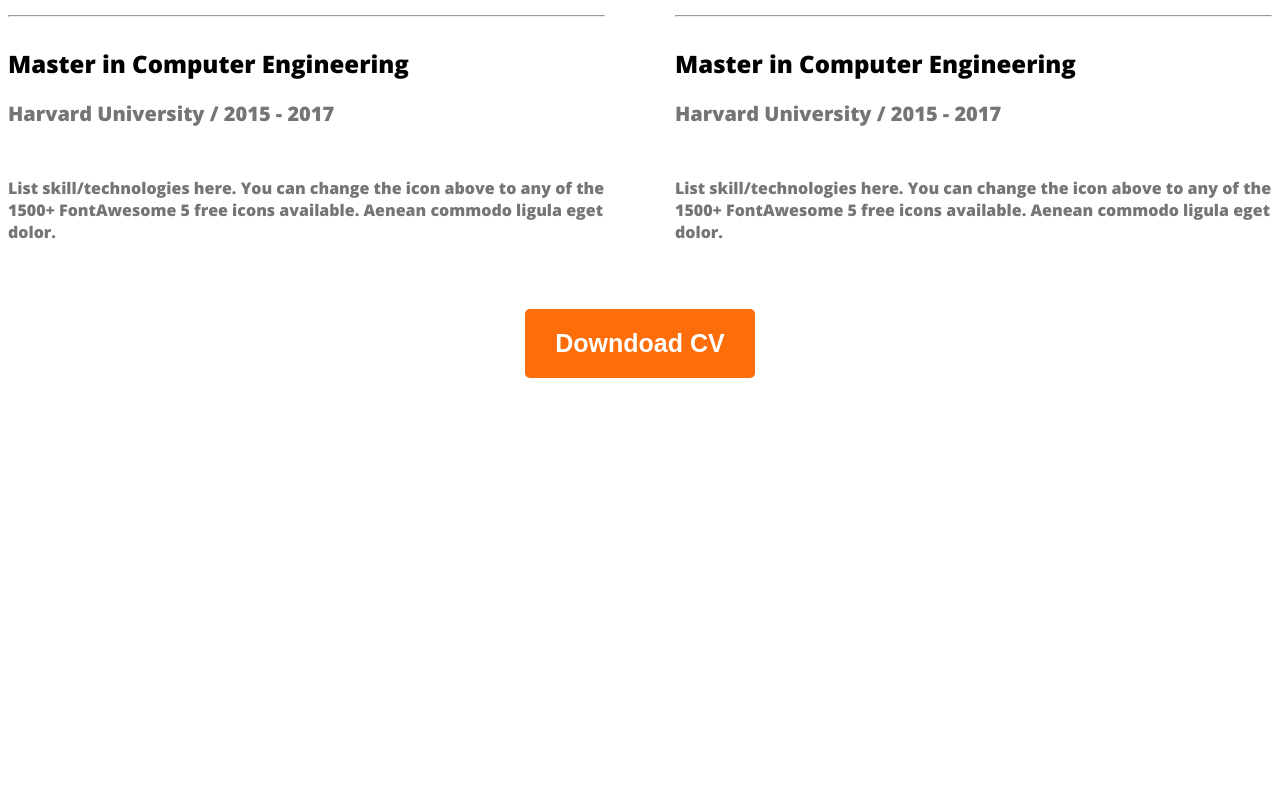
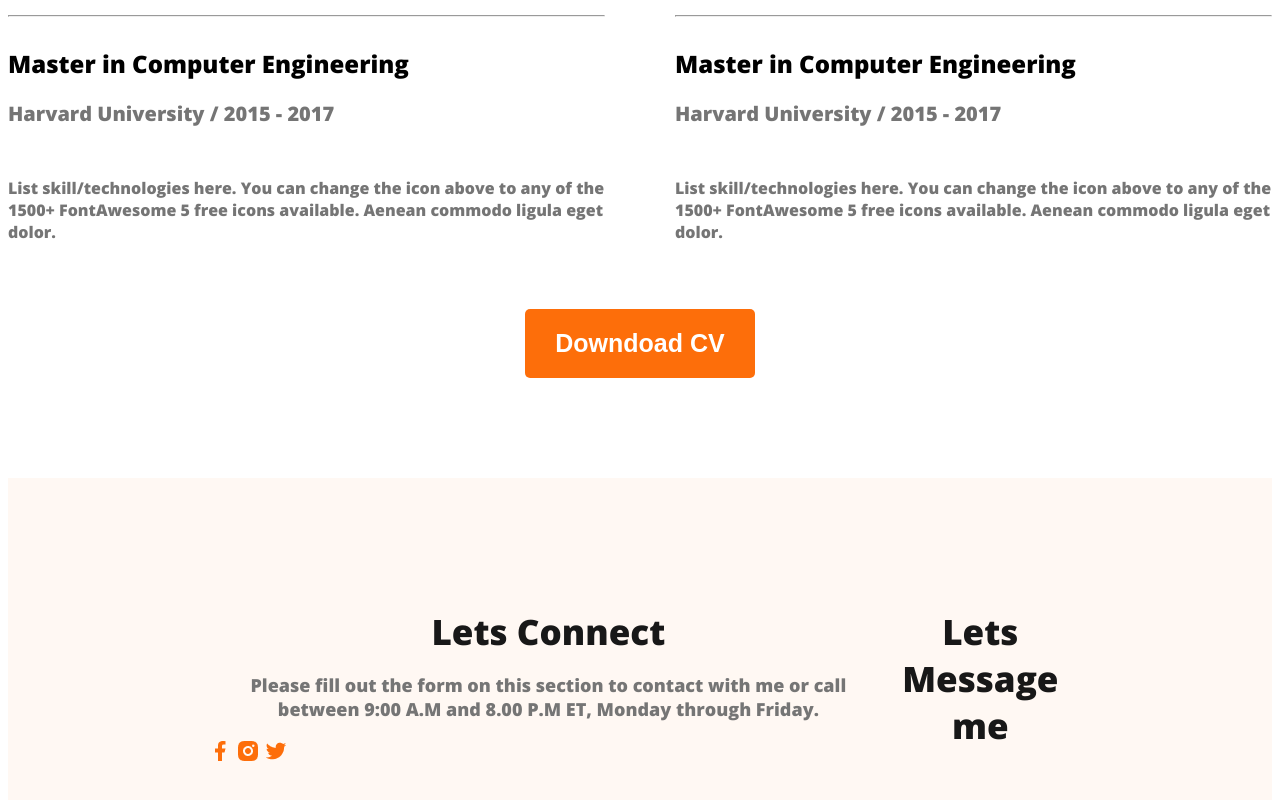
Before and after one commit to hameem03/web-developer-portfolio, a plain HTML site: page index.html in a window 1280 px wide. Shown: the part 3069-3869 px from the top of the page. Before the commit the page ends 3455 px from the top, so only its background shows below. Drawn offline with nearby package versions, Linux system fonts and the light colour scheme.

Commit message:
basic footer

```diff
--- a/index.html
+++ b/index.html
@@ -146,6 +146,18 @@
         </section>
     </main>
     <footer>
+        <div class="footer-column">
+            <div class="section-title">Lets Connect</div>
+            <p class="section-description">Please fill out the form on this section to contact with me or call between 9:00 A.M and 8.00 P.M ET, Monday through Friday.</p>
+            <div class="social-link">
+                <a href=""><img src="images/icons/facebook.png" alt=""></a>
+                <a href=""><img src="images/icons/insta.png" alt=""></a>
+                <a href=""><img src="images/icons/twitter.png" alt=""></a>
+            </div>
+        </div>
+        <div class="footer-column">
+            <div class="section-title">Lets Message me</div>
+        </div>
 
     </footer>
 </body>
--- a/styles/style.css
+++ b/styles/style.css
@@ -176,3 +176,9 @@ main section{
     text-align: center;
     margin-top: 50px;
 }
+footer{
+    display: flex;
+    background-color: #FFF8F3;
+    padding:130px 200px;
+    margin-top: 100px;
+}
```
